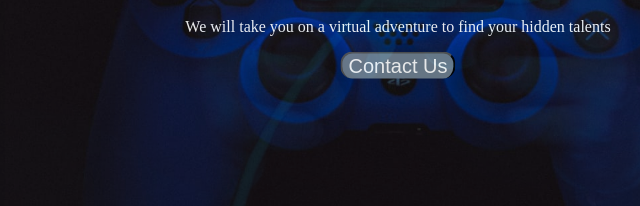
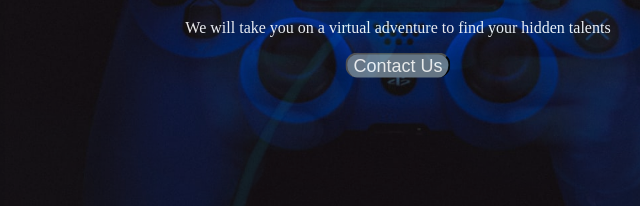
Before and after one commit to markk0042/Gamerz.io, a plain HTML site: page index.html in a window 1280 px wide. Shown: the part 448-654 px from the top of the page, 250-890 px from the left. Drawn offline with Linux system fonts and the light colour scheme.

Commit message:
changed style of button on hero image and also added comment sections to style.cc and prepared section for nav bar

```diff
--- a/assets/style.css
+++ b/assets/style.css
@@ -1,6 +1,9 @@
+/*HTML Section*/
+
 html {
     height: 100%;
 }
+/*Body Section*/
 
 body{
     background-image: url("/assets/images/hero-image.jpg");
@@ -14,6 +17,11 @@ body{
     height: 100%;
 
 }
+
+/*NavBar Element*/
+
+
+
 
 /*Hero Section*/
 .hero-image {
@@ -43,7 +51,7 @@ margin-top: 20%;
 .main-button{
     text-decoration: none;
     border-bottom: none;
-    font-size: 20px;
+    font-size: 18px;
     border-radius: 12px;
     color: white;
     background-color: slategray;
--- a/index.html
+++ b/index.html
@@ -8,9 +8,14 @@
     <meta name="keywords" content="love running, running club, ireland, dublin">
 
     <link rel="stylesheet" href="/assets/style.css">
-    <title>Gamerz</title>
+    <title>Gamerz4You</title>
 </head>
 <body>
+
+
+
+
+
 <div class="hero-image">
     <div class="hero-text">
         <h1>Join the World of Gamerz</h1>
```
